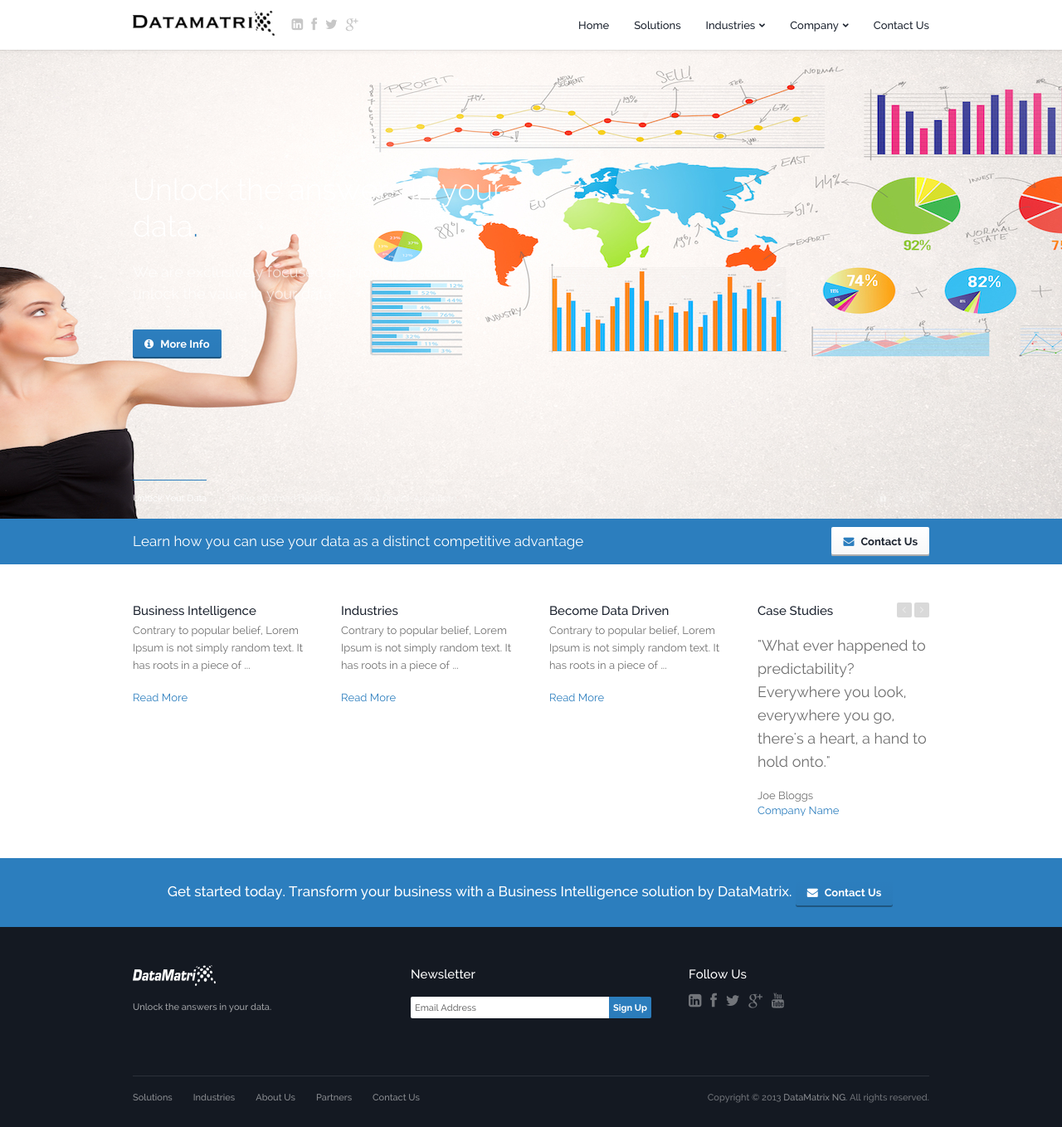
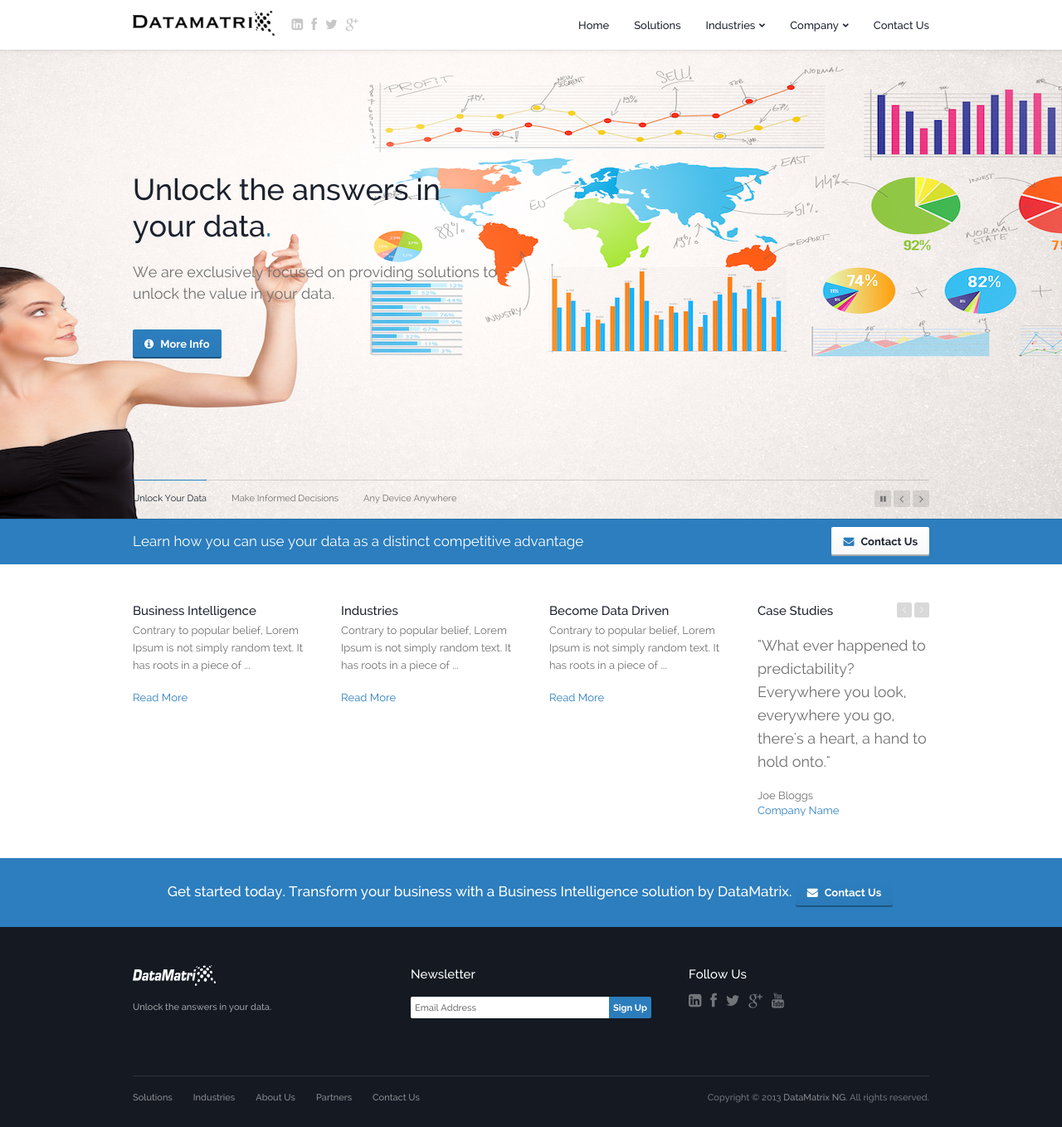
Before and after one commit to dtmtx/dtmtx.github.io, a Jekyll site: the page built from index.html, in a window 1280 px wide and 1358 px high. Shown: the whole window at 83% size. Built offline with Jekyll 4.4.1, drawn with Linux system fonts in a browser that asks for light colours; Markdown is read by kramdown in place of the engine named in the settings.

Commit message:
banner font update

```diff
--- a/css/styles.css
+++ b/css/styles.css
@@ -864,7 +864,7 @@
 }
 .home-banner h1 {
 	letter-spacing: 0;
-	font-weight: 300;
+	font-weight: 500;
 }
 .home-banner h1:after {
 	content: '';
--- a/index.html
+++ b/index.html
@@ -7,7 +7,7 @@
       <!-- ~~~~~~~~~~~~~~~~~~~~~~~~~~~~~~~~~~~~~~~~~~~~~~~~~~~~~~~~~~~~~~~~~~~~~ -->
       <!-- Home Banner ("light" and "dark" style can be applied here) -->
       <!-- ~~~~~~~~~~~~~~~~~~~~~~~~~~~~~~~~~~~~~~~~~~~~~~~~~~~~~~~~~~~~~~~~~~~~~ -->
-      <div class="home-banner dark">
+      <div class="home-banner light">
 
         <!-- ~~~~~~~~~~~~~~~~~~~~~~~~~~~~~~~ -->
         <!-- Slides -->
```
